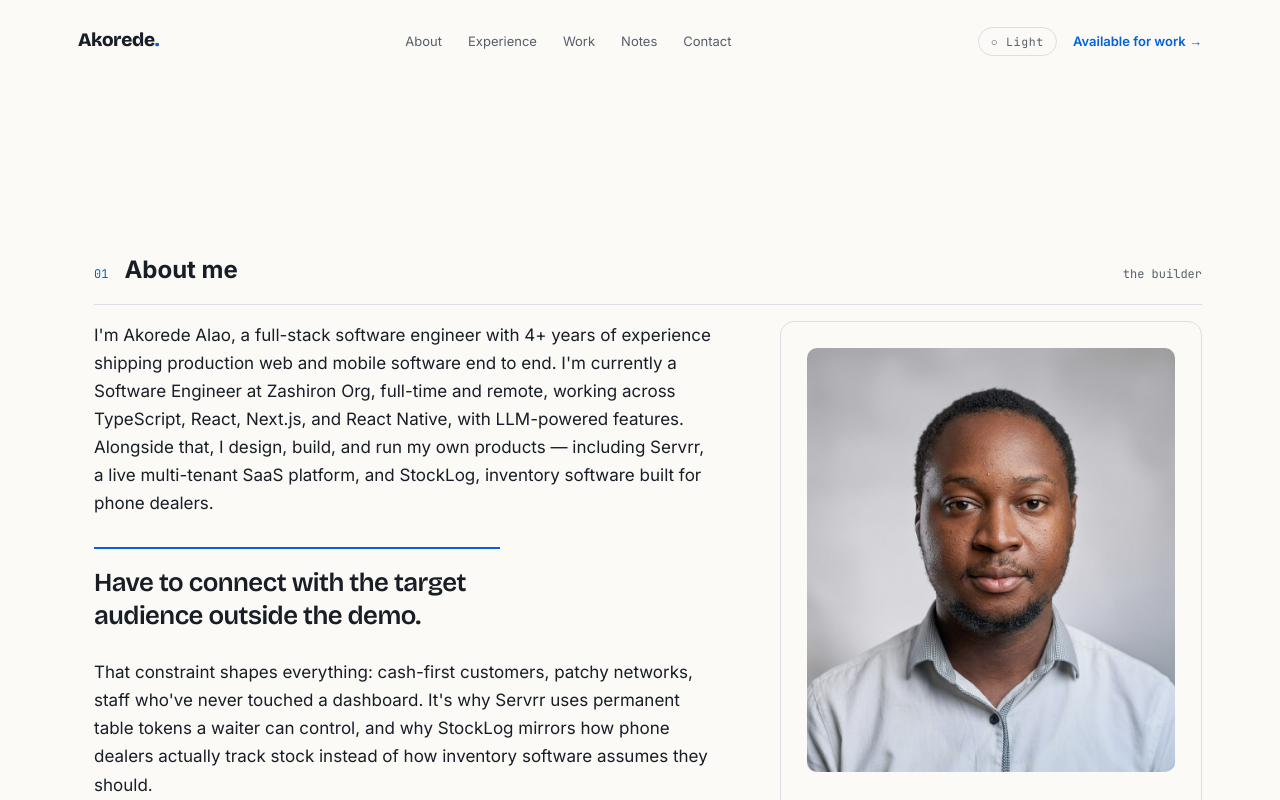
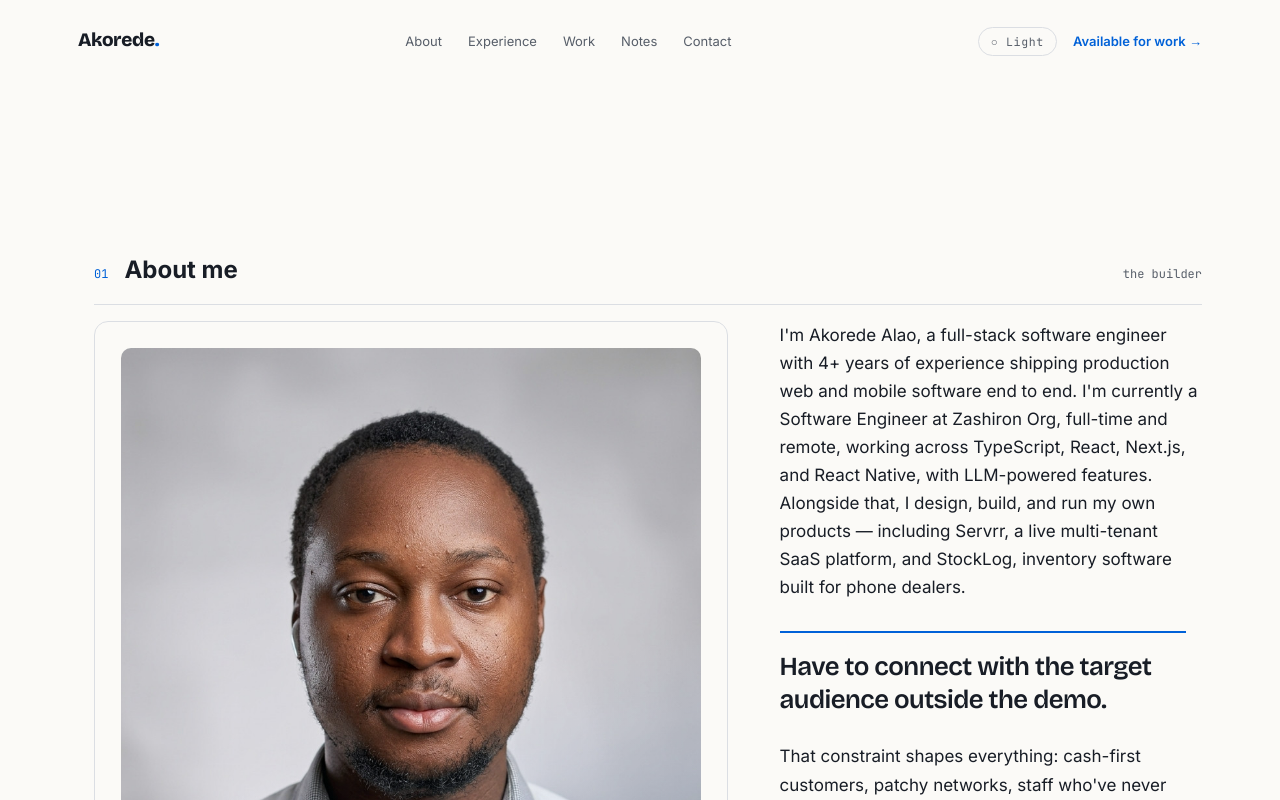
Before and after one commit to codetech18/Akorede-Alao, a Next.js app: page /about in a window 1280 px wide. Shown: the top 800 px of the page. Built offline with nearby package versions, Linux system fonts and the light colour scheme.

Commit message:
minor fix

```diff
--- a/app/about/page.tsx
+++ b/app/about/page.tsx
@@ -21,7 +21,19 @@ export default function AboutPage() {
               <span className="count">the builder</span>
             </Reveal>
             <div className="about">
-              <Reveal className="bio">
+              <Reveal
+                as="aside"
+                className="facts"
+                style={{ "--reveal-delay": "0ms" } as CSSProperties}
+              >
+                <div className="portrait">
+                  <img src="/korede.jpg" alt="Akorede Alao" />
+                </div>
+              </Reveal>
+              <Reveal
+                className="bio"
+                style={{ "--reveal-delay": "120ms" } as CSSProperties}
+              >
                 {about.paragraphs.map((paragraph, index) => (
                   <p key={index}>{paragraph}</p>
                 ))}
@@ -29,15 +41,6 @@ export default function AboutPage() {
                 {about.paragraphsAfter.map((paragraph, index) => (
                   <p key={index}>{paragraph}</p>
                 ))}
-              </Reveal>
-              <Reveal
-                as="aside"
-                className="facts"
-                style={{ "--reveal-delay": "120ms" } as CSSProperties}
-              >
-                <div className="portrait">
-                  <img src="/korede.jpg" alt="Akorede Alao" />
-                </div>
               </Reveal>
             </div>
           </section>
```
